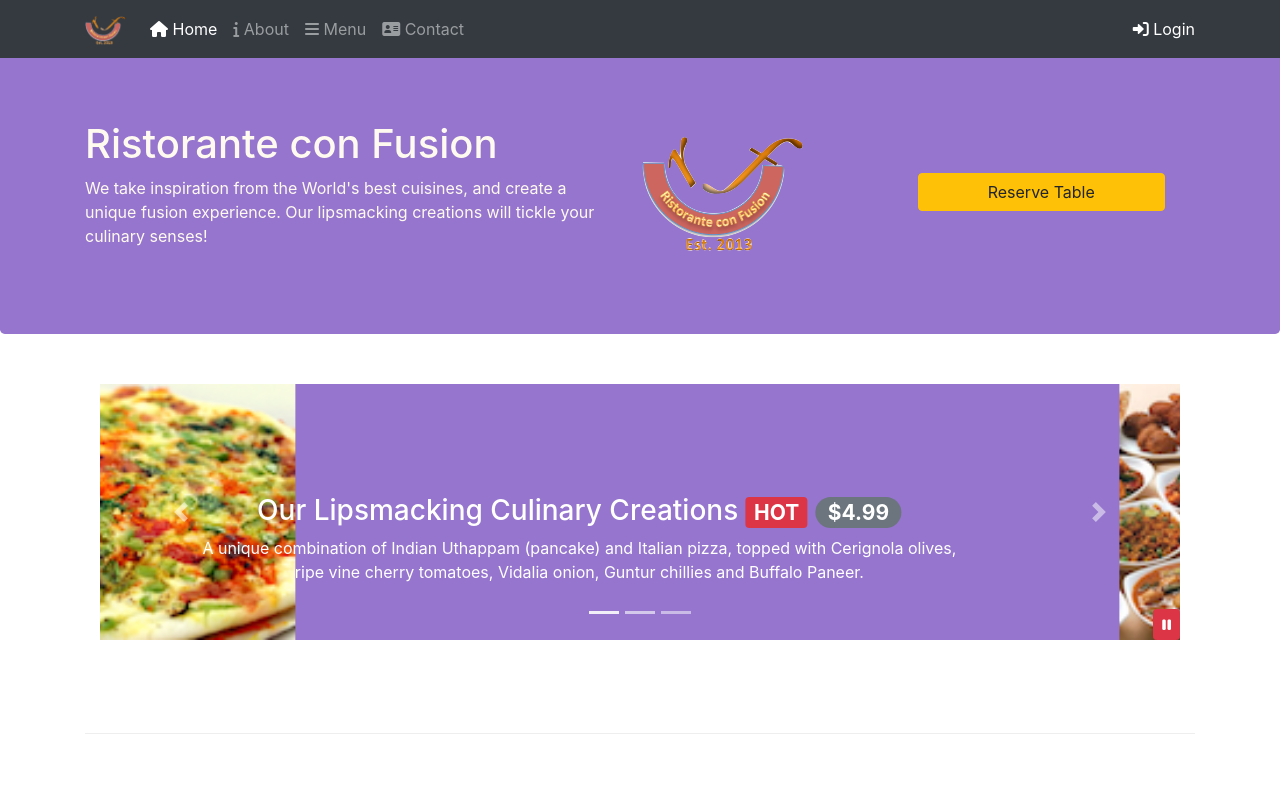
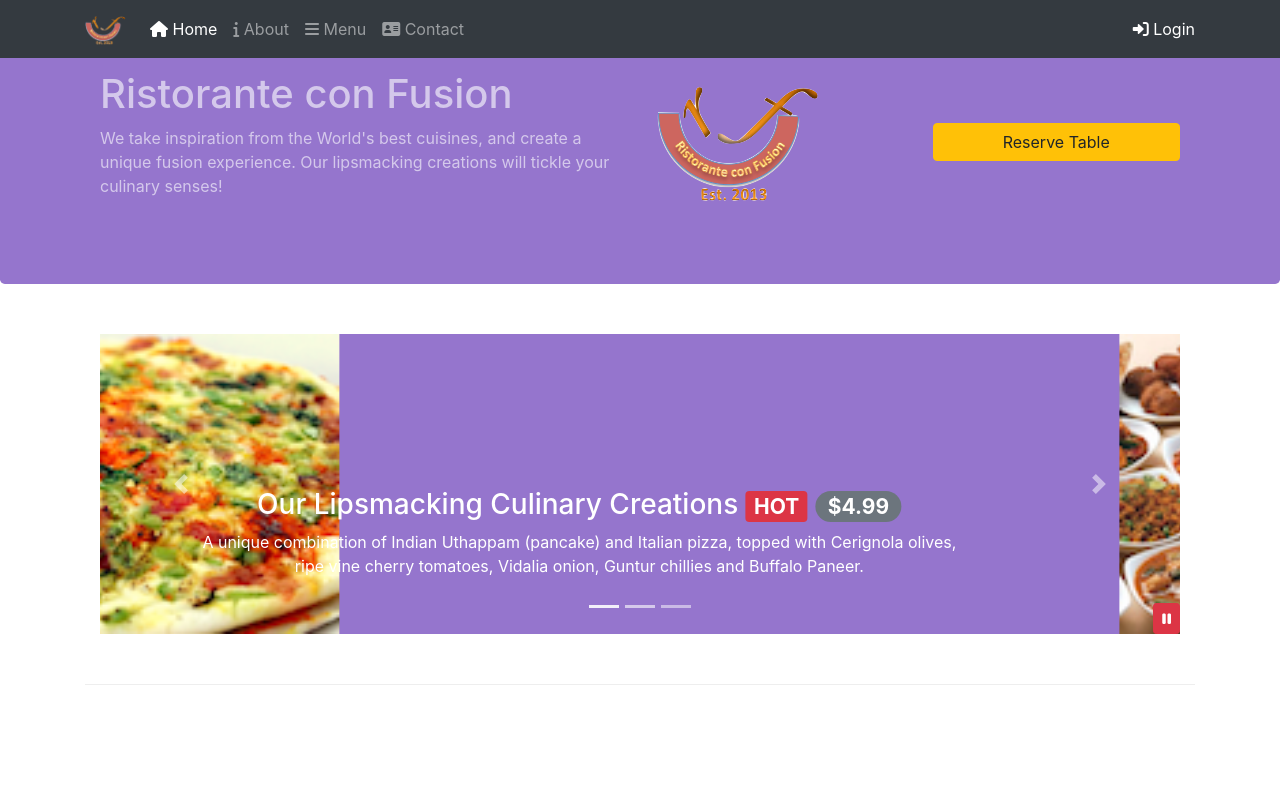
Before and after one commit to arshdeepmay/confusion, a website: page index.html in a window 1280 px wide. Shown: the top 800 px of the page. Drawn offline with nearby package versions, Linux system fonts and the light colour scheme.

Commit message:
less and sass

```diff
--- /dev/null
+++ b/css/styles-old.css
@@ -0,0 +1,67 @@
+body{
+    padding:50px 0px 0px 0px;
+    z-index:0;
+}
+
+.carousel{
+    background-color: #9575CD;
+}
+
+.carousel-item{
+    height: 16rem;
+}
+
+.carousel-item img{
+    position: absolute;
+    top:0;
+    left:0;
+    min-height: 16rem;
+}
+
+#carousel-btn{
+    position: absolute;
+    right: 0px;
+    bottom: 0px;
+    z-index: 1;
+}
+
+.row-header{
+    margin:0px auto;
+    padding:0px;
+}
+
+.row-content {
+    margin:0px auto;
+    padding: 50px 0px 50px 0px;
+    border-bottom: 1px ridge;
+    min-height:400px;
+}
+
+
+.small-margin{
+    margin-top: 1%;
+    margin-left: 11%;
+}
+
+.container-fluid{
+    margin: 0 10% 0 12%;
+    max-width: fit-content;
+}
+
+.jumbotron{
+    padding:70px 30px 70px 0;
+    margin:0px auto;
+    background: #9575CD ;
+    color:floralwhite;
+}
+
+address{
+    font-size:80%;
+    margin:0px;
+}
+
+.footer{
+    background: #d4c8eb ;
+    margin: 2% auto 0 auto;
+    padding: 20px 0px 20px 0px;
+}
--- /dev/null
+++ b/css/styles.scss
@@ -0,0 +1,67 @@
+$background-dark: #9575CD;
+$background-light: #d4c8eb;
+$height: 16 rem;
+
+@mixin zero-margin($pad-up-dn,$pad-lt-rt){
+    margin: 0px auto;
+    padding: $pad-up-dn $pad-lt-rt;
+}
+
+.row-header{
+    @include zero-margin(0px,0px);
+}
+
+.row-content{
+    @include zero-margin(50px,0px);
+    border-bottom: 1px ridge;
+    min-height:400px;
+}
+
+.small-margin{
+    margin-top: 1%;
+    margin-left: 11%;
+}
+
+.container-fluid{
+    margin: 0 10% 0 12%;
+    max-width: fit-content;
+}
+
+.jumbotron{
+    @include zero-margin(70px, 30px);
+    background: $background-dark;
+    color: $background-light
+}
+
+address{
+    font-size:80%;
+    margin:0px;
+}
+
+.footer{
+    @include zero-margin(20px, 0);
+    background: $background-light;
+}
+
+.navbar-dark{
+    background-color: $background-dark;
+}
+
+.carousel{
+    background: $background-dark;
+    .carousel-item{
+        height: $height;
+        img{
+            position: absolute;
+            top:0;
+            left:0;
+            min-height: 300px;
+        }
+    }
+}
+
+#carousel-btn{
+    right: 0px;
+    bottom: 0px;
+    position: absolute;
+}
--- a/index.js
+++ b/index.js
@@ -1,6 +1,6 @@
 $(function(){
 
-    $(".carousel").carousel({interval:2000});
+    $("#carouselExampleCaptions").carousel({interval:2000});
 
     $("#carousel-btn").on("click",function(){
         if($("#carousel-btn").children("span").children("i").hasClass("fa-play")){
--- a/package.json
+++ b/package.json
@@ -6,12 +6,14 @@
   "scripts": {
     "start": "npm run lite",
     "test": "echo \"Error: no test specified\" && exit 1",
-    "lite": "lite-server"
+    "lite": "lite-server",
+    "scss": "node-sass -o css/ css/"
   },
   "author": "",
   "license": "ISC",
   "devDependencies": {
-    "lite-server": "^2.3.0"
+    "lite-server": "^2.3.0",
+    "node-sass": "^7.0.1"
   },
   "dependencies": {
     "bootstrap": "^4.6.1",
```
Also changed, not shown: styles.css, 2 other files.
